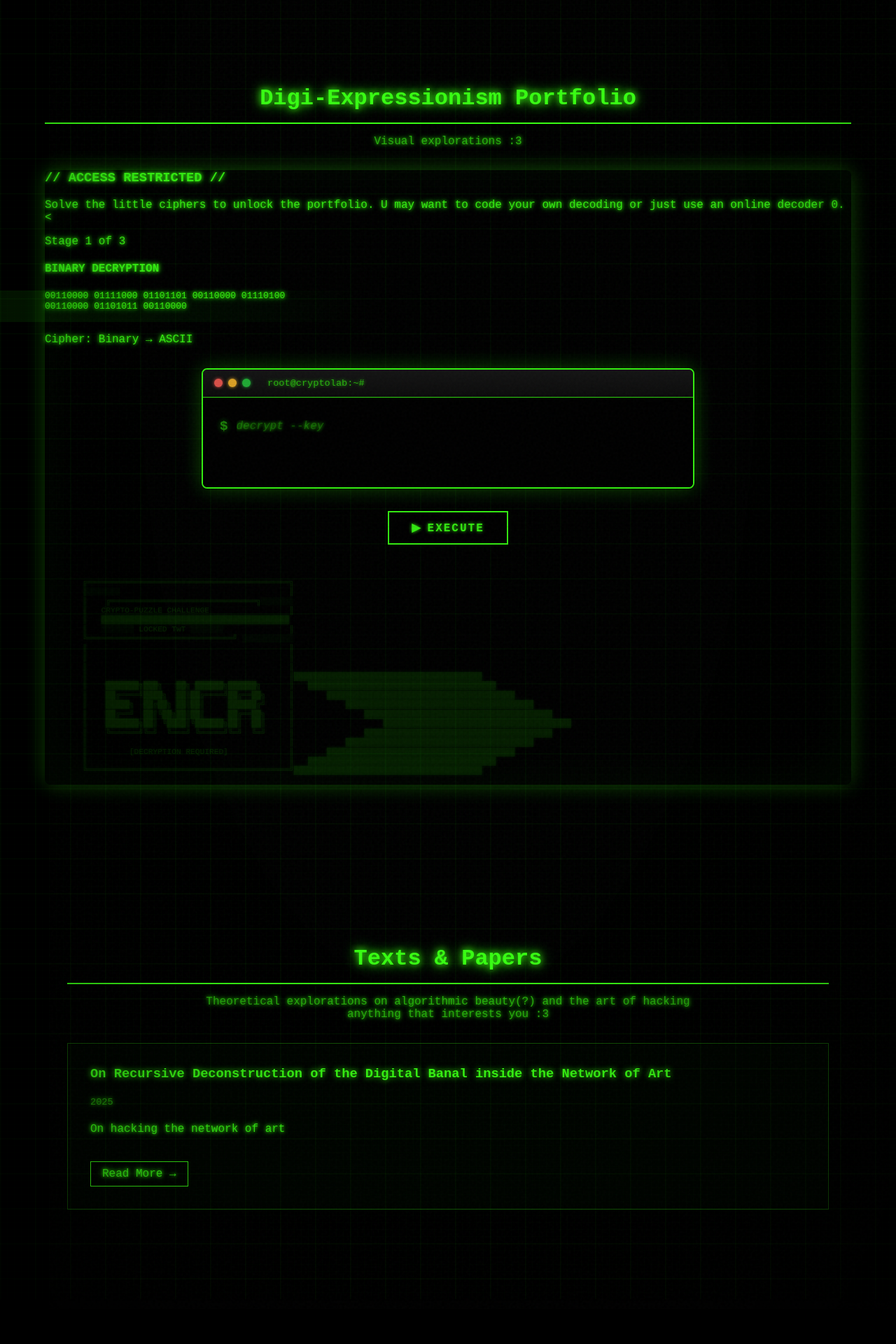
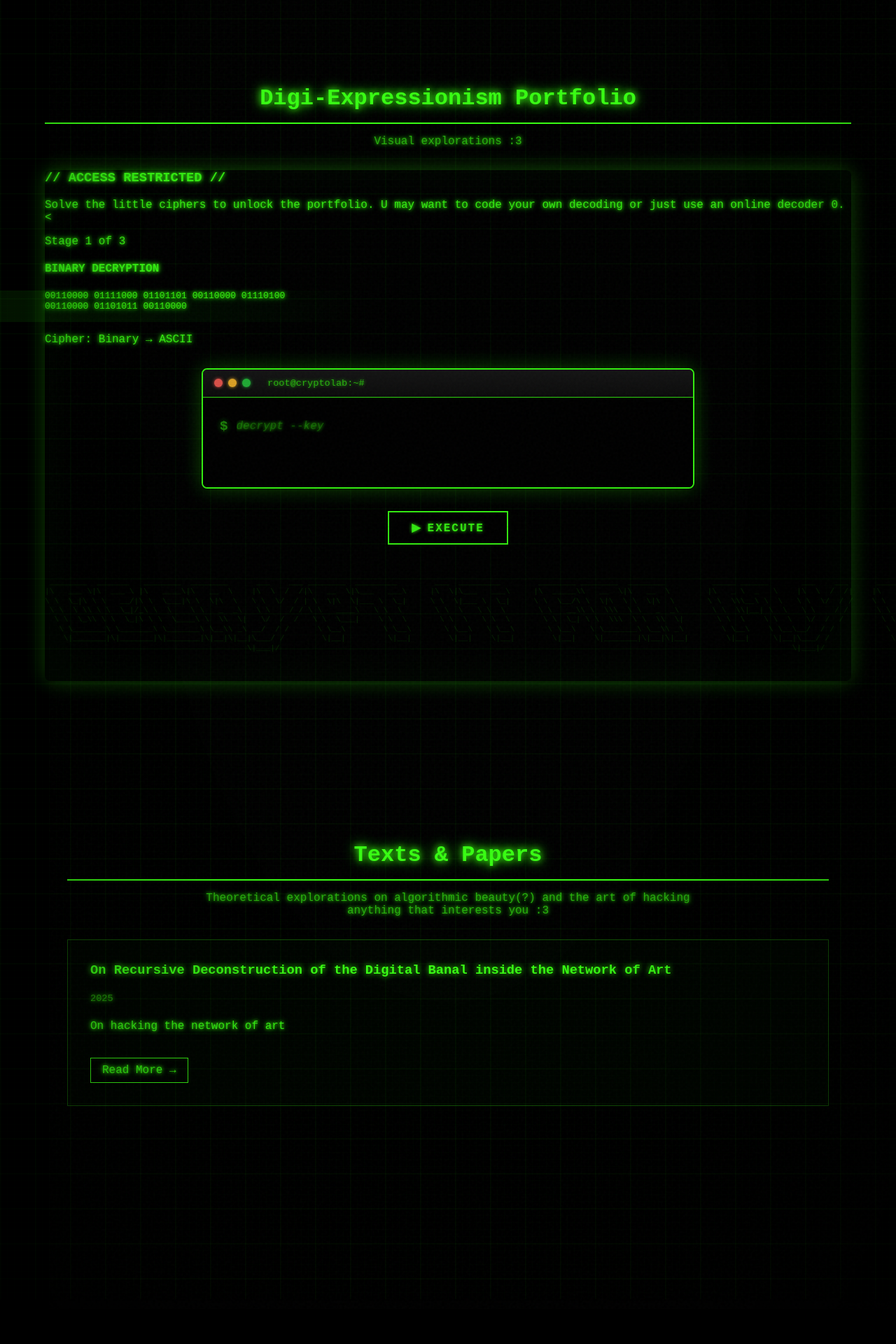
Before and after one commit to 0xm0t0k0/0xm0t0k0.github.io, a Jekyll site: the page built from index.md, in a window 1280 px wide. Shown: the part 874-2794 px from the top of the page at 70% size. Built offline with Jekyll 4.4.1, drawn with Linux system fonts in a browser that asks for light colours.

Commit message:
different ascii

```diff
--- a/index.md
+++ b/index.md
@@ -97,27 +97,16 @@ NGNjM3NzX2dyNG50M2RfdzNsYzBtM18h
 
       <div class="ascii-decoration">
         <pre>
-        ╔═══════════════════════════════════════════╗
-        ║░░░░░░░                                    ║
-        ║    ╔═══════════════════════════════╗░░░░░░░
-        ║   CRYPTO-PUZZLE CHALLENGE                 ║
-        ║   ▓▓▓▓▓▓▓▓▓▓▓▓▓▓▓▓▓▓▓▓▓▓▓▓▓▓▓▓▓▓▓▓▓▓▓▓▓▓▓▓
-        ║   ░░░░░░░ LOCKED TwT ░░░░░░░              ║
-        ╚═══════════════════════════════╝ ░░░░░░░░░░░
-        ║                                           ║
-        ║                                           ║
-        ║                                           ║
-        ║                                           ║▓▓▓▓▓▓▓▓▓▓▓▓▓▓▓▓▓▓▓▓▓▓▓▓▓▓▓▓▓▓▓▓▓▓▓▓▓▓▓▓
-        ║    ███████╗███╗   ██╗ ██████╗██████╗      ║   ▓▓▓▓▓▓▓▓▓▓▓▓▓▓▓▓▓▓▓▓▓▓▓▓▓▓▓▓▓▓▓▓▓▓▓▓▓▓▓▓
-        ║    ██╔════╝████╗  ██║██╔════╝██╔══██╗     ║       ▓▓▓▓▓▓▓▓▓▓▓▓▓▓▓▓▓▓▓▓▓▓▓▓▓▓▓▓▓▓▓▓▓▓▓▓▓▓▓▓
-        ║    █████╗  ██╔██╗ ██║██║     ██████╔╝     ║           ▓▓▓▓▓▓▓▓▓▓▓▓▓▓▓▓▓▓▓▓▓▓▓▓▓▓▓▓▓▓▓▓▓▓▓▓▓▓▓▓
-        ║    ██╔══╝  ██║╚██╗██║██║     ██╔══██╗     ║               ▓▓▓▓▓▓▓▓▓▓▓▓▓▓▓▓▓▓▓▓▓▓▓▓▓▓▓▓▓▓▓▓▓▓▓▓▓▓▓▓
-        ║    ███████╗██║ ╚████║╚██████╗██║  ██║     ║                   ▓▓▓▓▓▓▓▓▓▓▓▓▓▓▓▓▓▓▓▓▓▓▓▓▓▓▓▓▓▓▓▓▓▓▓▓▓▓▓▓
-        ║    ╚══════╝╚═╝  ╚═══╝ ╚═════╝╚═╝  ╚═╝     ║               ▓▓▓▓▓▓▓▓▓▓▓▓▓▓▓▓▓▓▓▓▓▓▓▓▓▓▓▓▓▓▓▓▓▓▓▓▓▓▓▓
-        ║                                           ║           ▓▓▓▓▓▓▓▓▓▓▓▓▓▓▓▓▓▓▓▓▓▓▓▓▓▓▓▓▓▓▓▓▓▓▓▓▓▓▓▓
-        ║         [DECRYPTION REQUIRED]             ║       ▓▓▓▓▓▓▓▓▓▓▓▓▓▓▓▓▓▓▓▓▓▓▓▓▓▓▓▓▓▓▓▓▓▓▓▓▓▓▓▓
-        ║                                           ║   ▓▓▓▓▓▓▓▓▓▓▓▓▓▓▓▓▓▓▓▓▓▓▓▓▓▓▓▓▓▓▓▓▓▓▓▓▓▓▓▓
-        ╚═══════════════════════════════════════════╝▓▓▓▓▓▓▓▓▓▓▓▓▓▓▓▓▓▓▓▓▓▓▓▓▓▓▓▓▓▓▓▓▓▓▓▓▓▓▓▓
+ ________  _______   ________  ________      ___    ___ ________  _________        ___  _________        ________ ________  ________          _____ ______       ___    ___      ________  ________  ________  _________  ________ ________  ___       ___  ________
+|\   ___ \|\  ___ \ |\   ____\|\   __  \    |\  \  /  /|\   __  \|\___   ___\     |\  \|\___   ___\     |\  _____\\   __  \|\   __  \        |\   _ \  _   \    |\  \  /  /|    |\   __  \|\   __  \|\   __  \|\___   ___\\  _____\\   __  \|\  \     |\  \|\   __  \
+\ \  \_|\ \ \   __/|\ \  \___|\ \  \|\  \   \ \  \/  / | \  \|\  \|___ \  \_|     \ \  \|___ \  \_|     \ \  \__/\ \  \|\  \ \  \|\  \       \ \  \\\__\ \  \   \ \  \/  / /    \ \  \|\  \ \  \|\  \ \  \|\  \|___ \  \_\ \  \__/\ \  \|\  \ \  \    \ \  \ \  \|\  \
+ \ \  \ \\ \ \  \_|/_\ \  \    \ \   _  _\   \ \    / / \ \   ____\   \ \  \       \ \  \   \ \  \       \ \   __\\ \  \\\  \ \   _  _\       \ \  \\|__| \  \   \ \    / /      \ \   ____\ \  \\\  \ \   _  _\   \ \  \ \ \   __\\ \  \\\  \ \  \    \ \  \ \  \\\  \
+  \ \  \_\\ \ \  \_|\ \ \  \____\ \  \\  \|   \/  /  /   \ \  \___|    \ \  \       \ \  \   \ \  \       \ \  \_| \ \  \\\  \ \  \\  \|       \ \  \    \ \  \   \/  /  /        \ \  \___|\ \  \\\  \ \  \\  \|   \ \  \ \ \  \_| \ \  \\\  \ \  \____\ \  \ \  \\\  \
+   \ \_______\ \_______\ \_______\ \__\\ _\ __/  / /      \ \__\        \ \__\       \ \__\   \ \__\       \ \__\   \ \_______\ \__\\ _\        \ \__\    \ \__\__/  / /           \ \__\    \ \_______\ \__\\ _\    \ \__\ \ \__\   \ \_______\ \_______\ \__\ \_______\
+    \|_______|\|_______|\|_______|\|__|\|__|\___/ /        \|__|         \|__|        \|__|    \|__|        \|__|    \|_______|\|__|\|__|        \|__|     \|__|\___/ /             \|__|     \|_______|\|__|\|__|    \|__|  \|__|    \|_______|\|_______|\|__|\|_______|
+                                           \|___|/                                                                                                             \|___|/
+
+
         </pre>
       </div>
     </div>
```
